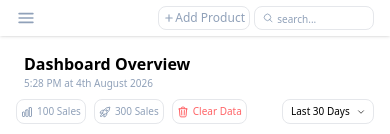
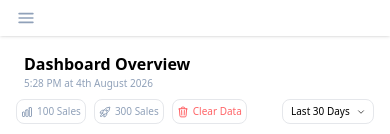
Before and after one commit to Keyboard-sound/Frontend-Project-Dashboard, a React (Vite) app: page / in a window 390 px wide. Shown: the top 134 px of the page. Built offline with nearby package versions, Linux system fonts and the light colour scheme.

Commit message:
fix(components): make mobile header show addButton and searchInput only when  in productsPage

```diff
--- a/src/components/MobileHeader.tsx
+++ b/src/components/MobileHeader.tsx
@@ -1,12 +1,15 @@
-import type { Product } from "@/api/productsApi";
 import { AddProductButton } from "@/features/products/components/AddProductButton";
 import ProductsSearchInput from "@/features/products/components/ProductsSearchInput";
 import useSalesStore from "@/store/useSalesStore";
 import { Bars3Icon } from "@heroicons/react/24/outline";
+import { useLocation } from "react-router";
 import type { FC } from "react";
+import type { Product } from "@/api/productsApi";
 
 const MobileHeader: FC<{ onMenuClick: () => void }> = ({ onMenuClick }) => {
   const { setSearchQuery } = useSalesStore();
+  const location = useLocation();
+  const isProductPage = location.pathname.includes("/products");
 
   const handleProductSearch = (product: Product | null) => {
     if (product) {
@@ -29,6 +32,7 @@ const MobileHeader: FC<{ onMenuClick: () => void }> = ({ onMenuClick }) => {
         <Bars3Icon className="w-5 h-5 stroke-2" />
       </button>
 
+      {isProductPage && (
         <div className="flex flex-row justify-end items-center gap-1">
           <AddProductButton />
           <ProductsSearchInput
@@ -37,6 +41,7 @@ const MobileHeader: FC<{ onMenuClick: () => void }> = ({ onMenuClick }) => {
             onClear={handleClearSearch}
           />
         </div>
+      )}
     </div>
   );
 };
```
Lines whose indentation alone changed are shown as unchanged.
